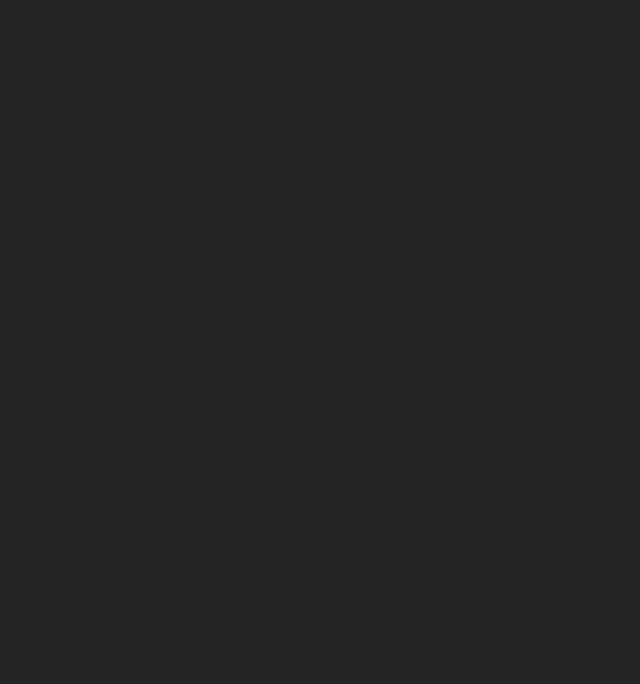
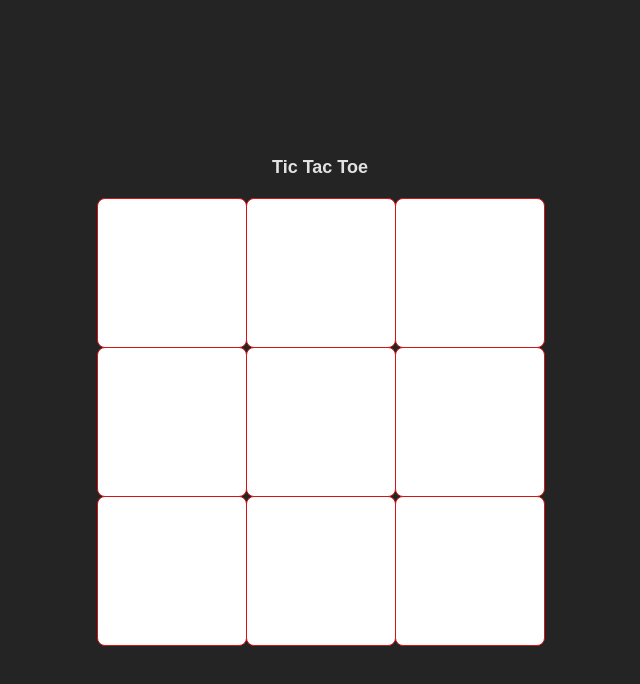
Before and after one commit to LovingBrother/tic-tac-toe, a React (Vite) app in the folder tic-tac-toe/: page / in a window 1280 px wide. Shown: the top 684 px of the page, without its empty margins (320-960 px from the left). Built offline with nearby package versions, Linux system fonts and the light colour scheme.

Commit message:
Added states and interactivity for board clicks

```diff
--- a/tic-tac-toe/src/App.jsx
+++ b/tic-tac-toe/src/App.jsx
@@ -1,9 +1,10 @@
 import './App.css'
+import Board from './components/Board'
 
 function App() {
   return (
     <div className=''>
-
+      <Board />
     </div>
   )
 }
--- a/tic-tac-toe/src/components/Board.jsx
+++ b/tic-tac-toe/src/components/Board.jsx
@@ -1,28 +1,42 @@
-import Squares from "./Squares"
+import { useState } from "react";
+import Squares from "./Squares";
 
 const Board = () => {
+  //   const [value, setValue] = useState(null);
+  const [squares, setSquares] = useState(Array(9).fill(null));
+  const [xIsNext, setXIsNext] = useState(true);
+  const handleClick = (i) => {
+    if (squares[i]) {
+        return
+    }
+    const nextSquares = squares.slice();
+    xIsNext ? (nextSquares[i] = "X") : (nextSquares[i] = "O");
+    setSquares(nextSquares);
+    setXIsNext(!xIsNext)
+  };
+
   return (
     <>
-    <div className= "game-title">
+      <div className="game-title">
         <h3> Tic Tac Toe</h3>
       </div>
       <div className="board-row">
-        <Squares />
-        <Squares />
-        <Squares />
+        <Squares value={squares[0]} onSquareClick={() => handleClick(0)} />
+        <Squares value={squares[1]} onSquareClick={() => handleClick(1)} />
+        <Squares value={squares[2]} onSquareClick={() => handleClick(2)} />
       </div>
       <div className="board-row">
-        <Squares />
-        <Squares />
-        <Squares />
+        <Squares value={squares[3]} onSquareClick={() => handleClick(3)} />
+        <Squares value={squares[4]} onSquareClick={() => handleClick(4)} />
+        <Squares value={squares[5]} onSquareClick={() => handleClick(5)} />
       </div>
       <div className="board-row">
-        <Squares />
-        <Squares />
-        <Squares />
+        <Squares value={squares[6]} onSquareClick={() => handleClick(6)} />
+        <Squares value={squares[7]} onSquareClick={() => handleClick(7)} />
+        <Squares value={squares[8]} onSquareClick={() => handleClick(8)} />
       </div>
     </>
-  )
-}
+  );
+};
 
-export default Board
+export default Board;
--- a/tic-tac-toe/src/components/Squares.jsx
+++ b/tic-tac-toe/src/components/Squares.jsx
@@ -1,13 +1,11 @@
-import { useState } from "react";
+const Squares = (props) => {
+  // const [value, setValue] = useState(null)
 
-const Squares = () => {
-  const [value, setValue] = useState(null);
-
-  const handleClick = () => {
-    setValue('X')
-  }
-
-  return <button className="square" onClick={handleClick}>{value}</button>;
+  return (
+    <button className="square" onClick={props.onSquareClick}>
+      {props.value}
+    </button>
+  );
 };
 
 export default Squares;
```
Lines whose indentation alone changed are shown as unchanged.
